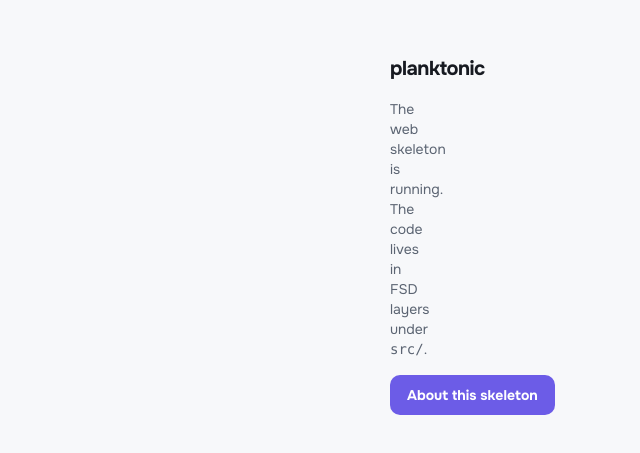
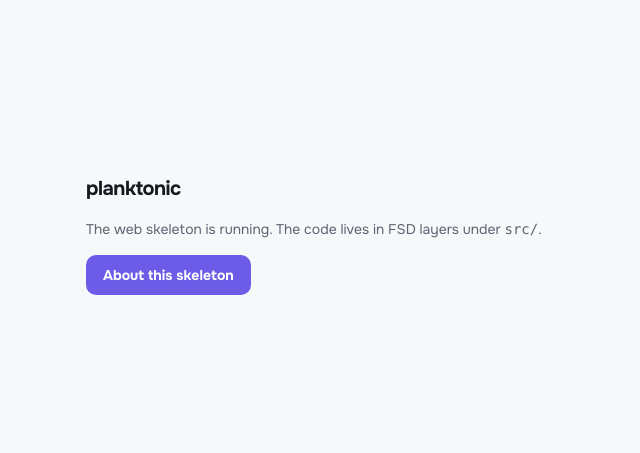
Before and after one commit to ulbi-project-group-12/planktonic, a Next.js app in the folder apps/web/: page / in a window 1280 px wide. Shown: the part 165-618 px from the top of the page, without its empty margins (250-890 px from the left). Built offline with nearby package versions, Linux system fonts and the light colour scheme.

Commit message:
fix(web): namespace spacing utilities behind sp- prefix so max-w-* keeps the Tailwind container scale (UL-208)

```diff
--- a/apps/web/src/_app/styles/tokens/spacings.css
+++ b/apps/web/src/_app/styles/tokens/spacings.css
@@ -2,7 +2,11 @@
    from desktop-s up the desktop one does. Raw layer: --space-* variables switch inside
    @media (CSS variables cannot be used in @media conditions — the 1024 px literal mirrors
    --breakpoint-desktop-s in tokens/breakpoints.css). Utility layer (@theme inline): the
-   same tokens feed every spacing utility — p-s, gap-m, m-1xl, w-7xl, …
+   same tokens feed every spacing utility behind the sp- prefix — p-sp-s, gap-sp-m,
+   m-sp-1xl, w-sp-7xl, …
+   The prefix is not decorative: bare names (max-w-2xl, max-w-xl, …) keep resolving to
+   the default Tailwind container scale — squatting them with spacing values would break
+   every consumer that expects the defaults.
    Tokens with the -fix suffix keep one value on both breakpoints.
    "auto" is not a token: Tailwind has ml-auto / mr-auto / … natively. */
 
@@ -45,22 +49,22 @@
 }
 
 @theme inline {
-  --spacing-zero: var(--space-zero);
-  --spacing-nano: var(--space-nano);
-  --spacing-nano-fix: var(--space-nano-fix);
-  --spacing-micro: var(--space-micro);
-  --spacing-s: var(--space-s);
-  --spacing-m: var(--space-m);
-  --spacing-l: var(--space-l);
-  --spacing-xl: var(--space-xl);
-  --spacing-s-fix: var(--space-s-fix);
-  --spacing-m-fix: var(--space-m-fix);
-  --spacing-l-fix: var(--space-l-fix);
-  --spacing-1xl: var(--space-1xl);
-  --spacing-2xl: var(--space-2xl);
-  --spacing-3xl: var(--space-3xl);
-  --spacing-4xl: var(--space-4xl);
-  --spacing-5xl: var(--space-5xl);
-  --spacing-6xl: var(--space-6xl);
-  --spacing-7xl: var(--space-7xl);
+  --spacing-sp-zero: var(--space-zero);
+  --spacing-sp-nano: var(--space-nano);
+  --spacing-sp-nano-fix: var(--space-nano-fix);
+  --spacing-sp-micro: var(--space-micro);
+  --spacing-sp-s: var(--space-s);
+  --spacing-sp-m: var(--space-m);
+  --spacing-sp-l: var(--space-l);
+  --spacing-sp-xl: var(--space-xl);
+  --spacing-sp-s-fix: var(--space-s-fix);
+  --spacing-sp-m-fix: var(--space-m-fix);
+  --spacing-sp-l-fix: var(--space-l-fix);
+  --spacing-sp-1xl: var(--space-1xl);
+  --spacing-sp-2xl: var(--space-2xl);
+  --spacing-sp-3xl: var(--space-3xl);
+  --spacing-sp-4xl: var(--space-4xl);
+  --spacing-sp-5xl: var(--space-5xl);
+  --spacing-sp-6xl: var(--space-6xl);
+  --spacing-sp-7xl: var(--space-7xl);
 }
```
Also changed, not shown: 2 other files (tests, documents, lock files or other folders).
